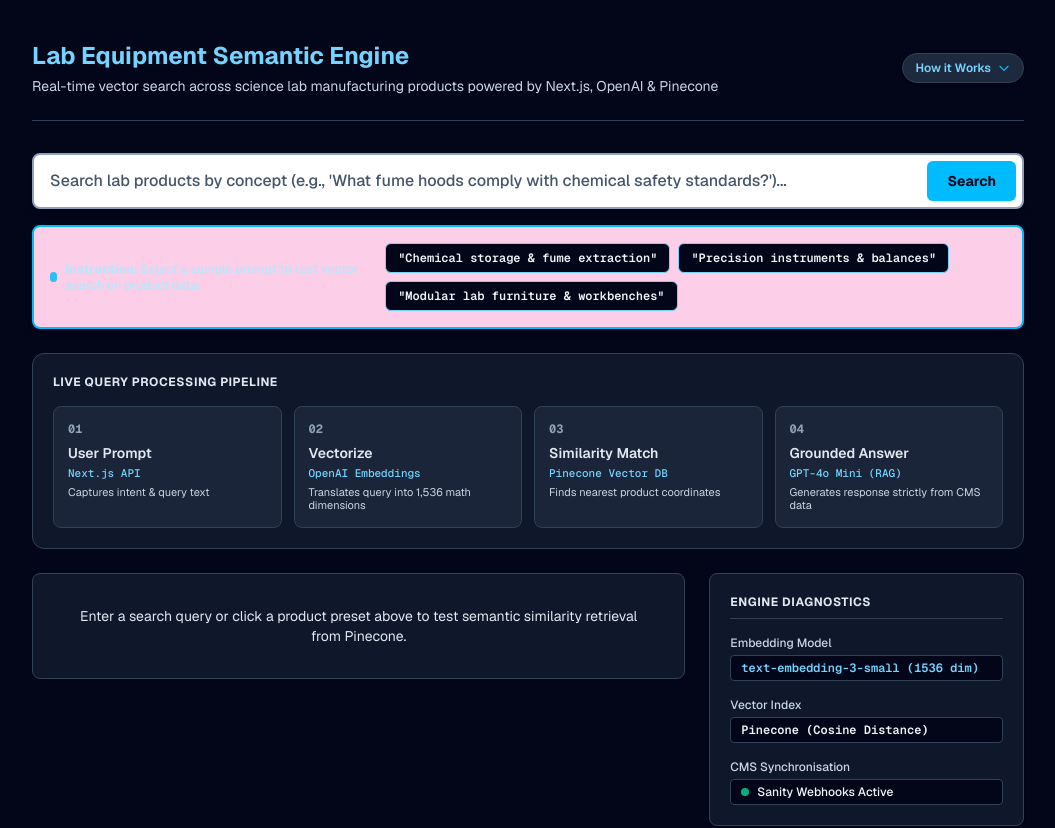
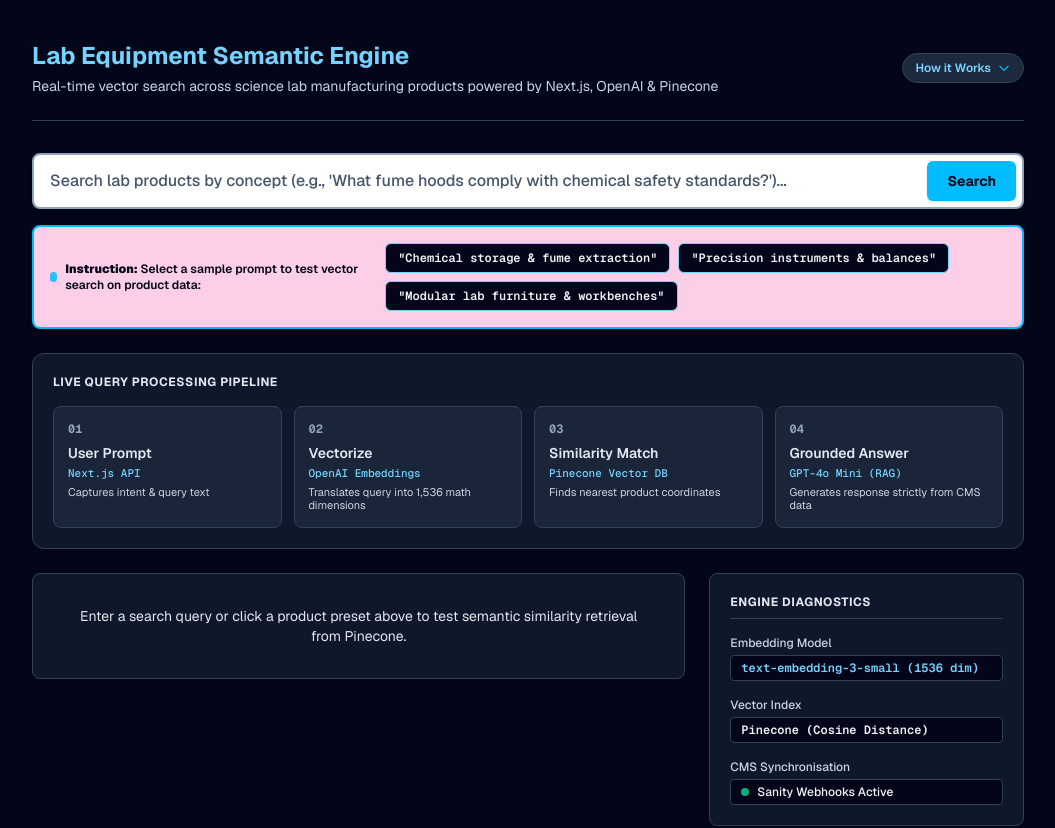
Before and after one commit to bpwhitehouse/discovery-engine, a Next.js app: page /demo in a window 1280 px wide. Shown: the top 828 px of the page, without its empty margins (112-1167 px from the left). Built offline with nearby package versions, Linux system fonts and the light colour scheme.

Commit message:
Explainer reformat

```diff
--- a/src/app/demo/page.tsx
+++ b/src/app/demo/page.tsx
@@ -200,7 +200,7 @@ export default function DiscoveryEngineDemo() {
 
           {/* High-Contrast Instruction Callout Box */}
           <div className="bg-pink-200 border-2 border-sky-400 rounded-lg p-4 flex flex-col sm:flex-row sm:items-center justify-between gap-3 shadow-md">
-            <div className="flex items-center gap-2 text-sky-200 text-xs font-semibold">
+            <div className="flex items-center gap-2 text-slate-950 text-xs font-semibold">
               <span className="flex h-2.5 w-2.5 rounded-full bg-sky-400 animate-pulse"></span>
               <span><strong>Instruction:</strong> Select a sample prompt to test vector search on product data:</span>
             </div>
```
